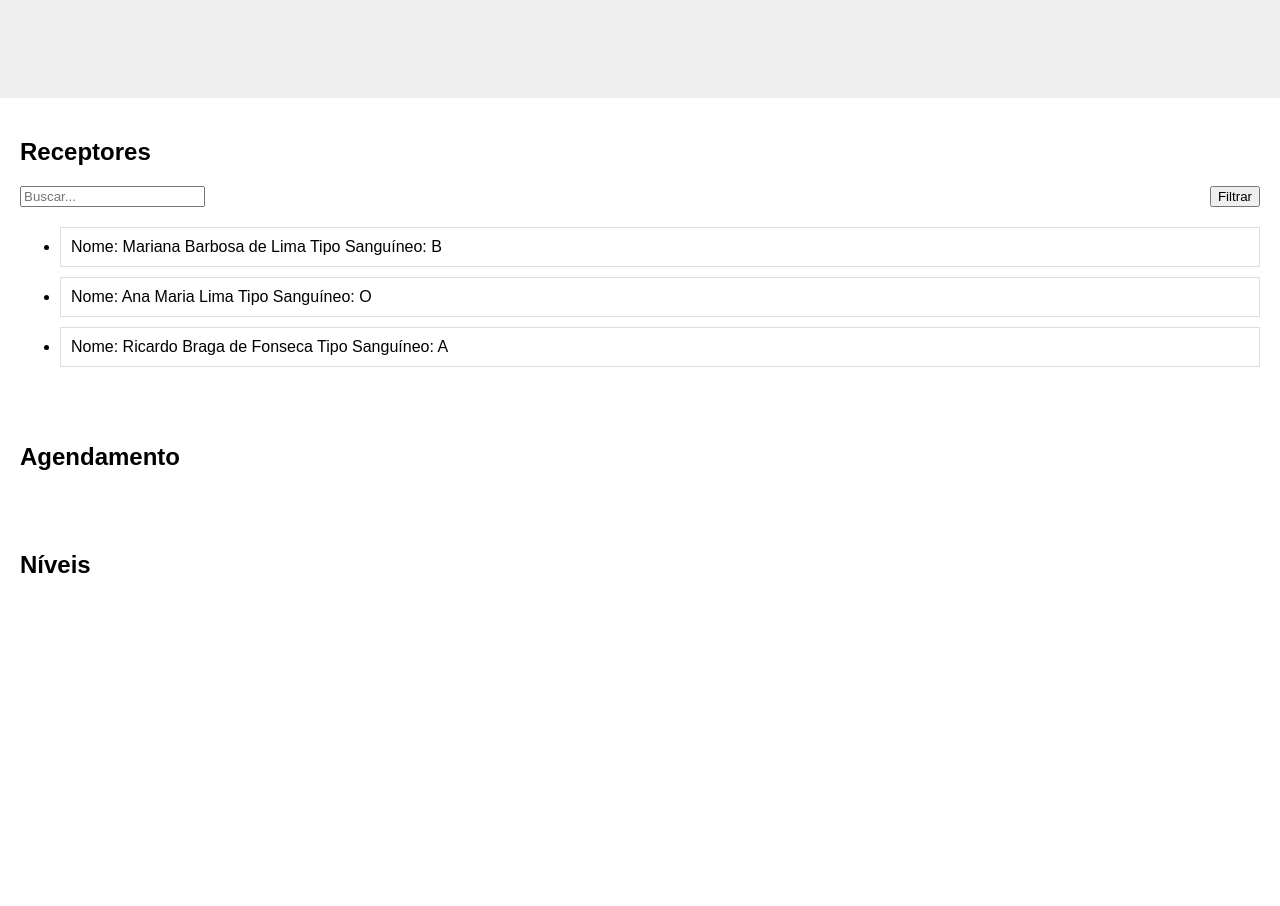
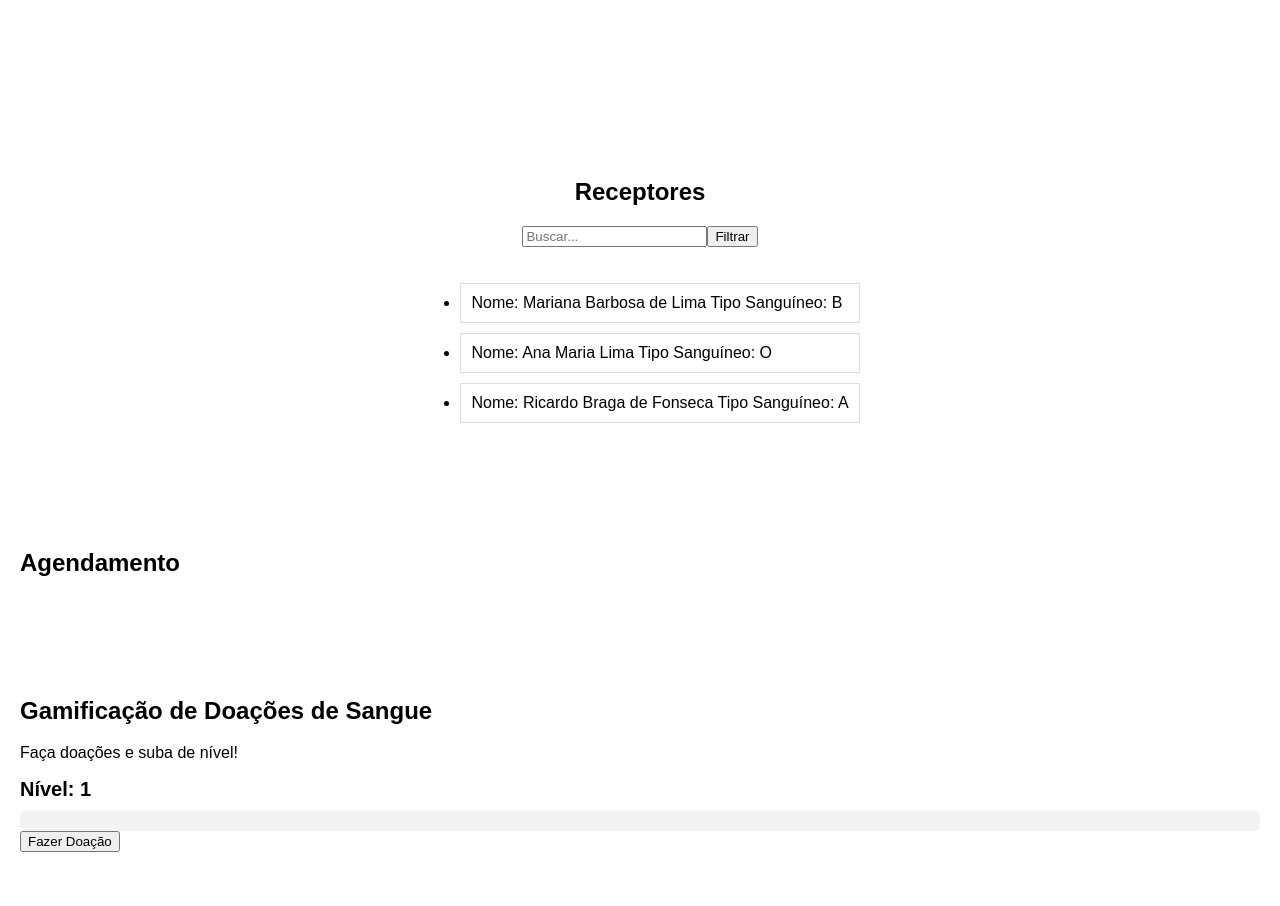
Before and after one commit to raissabispo/Hacker-Cidadao, a website: page index.html in a window 1280 px wide. Shown: the part 226-1132 px from the top of the page. Before the commit the page ends 844 px from the top, so only its background shows below. Drawn offline with Linux system fonts and the light colour scheme.

Commit message:
Altera estilo e adiciona gamificação

```diff
--- a/css/style.css
+++ b/css/style.css
@@ -2,6 +2,7 @@ body {
     font-family: sans-serif;
     margin: 0;
     padding: 0;
+
 
   }
 
@@ -10,7 +11,7 @@ body {
     justify-content: space-between;
     align-items: center;
     padding: 10px 20px;
-    background-color: #f0f0f0;
+
   }
 
   nav ul {
@@ -28,13 +29,20 @@ body {
   }
 
   .banner {
-    background-color: #eee;
+
     padding: 50px 20px;
     text-align: center;
   }
 
   .receptores {
-    padding: 20px;
+  flex-direction: column;
+  display: flex;
+  justify-content: center;
+  align-items: center;
+  flex-wrap: wrap;
+  padding: 20px;
+  width: 100%;
+  box-sizing: border-box;
   }
 
   .search-filter {
@@ -47,6 +55,7 @@ body {
     border: 1px solid #ddd;
     padding: 10px;
     margin-bottom: 10px;
+
   }
 
   .agendamento, .niveis {
@@ -57,3 +66,26 @@ body {
   img{
     width: 40%;
   }
+
+  .level {
+    font-size: 20px;
+    font-weight: bold;
+  }
+  .progress-bar {
+    width: 100%;
+    height: 20px;
+    background-color: #f3f3f3;
+    border-radius: 5px;
+    margin-top: 10px;
+  }
+  .progress-bar span {
+    display: block;
+    height: 100%;
+    border-radius: 5px;
+  }
+  section {
+    padding: 20px;
+    width: 100%;
+    box-sizing: border-box;
+    margin-bottom: 40px; /* Adiciona espaçamento entre as seções */
+  }
--- a/index.html
+++ b/index.html
@@ -57,9 +57,54 @@
   </section>
 
   <section id="niveis" class="niveis">
-    <h2>Níveis</h2>
-    <div class="levels-path">
+
+      <h2>Gamificação de Doações de Sangue</h2>
+      <p>Faça doações e suba de nível!</p>
+
+      <div class="level" id="userLevel">Nível: 1</div>
+      <div class="progress-bar">
+        <span id="progressBar" style="width: 0%; background-color: red;"></span>
       </div>
+      <button onclick="doarSangue()">Fazer Doação</button>
+
+      <script>
+
+        function calcularNivel(doacoes) {
+          if (doacoes <= 1) return 1;
+          if (doacoes <= 5) return 2;
+          if (doacoes <= 10) return 3;
+          if (doacoes <= 20) return 4;
+          if (doacoes <= 50) return 5;
+          if (doacoes <= 100) return 6;
+          return 7;
+        }
+
+        // Função para atualizar o nível e a barra de progresso
+        function atualizarNível() {
+          const doacoes = parseInt(localStorage.getItem('doacoes')) || 0;
+          const nivel = calcularNivel(doacoes);
+          const progressBar = document.getElementById('progressBar');
+          const userLevel = document.getElementById('userLevel');
+
+          // Atualizar o nível
+          userLevel.textContent = `Nível: ${nivel}`;
+
+          let progress = (doacoes / 100) * 100;
+          if (progress > 100) progress = 100;
+          progressBar.style.width = progress + '%';
+        }
+
+        function doarSangue() {
+          let doacoes = parseInt(localStorage.getItem('doacoes')) || 0;
+          doacoes++;
+          localStorage.setItem('doacoes', doacoes);
+          atualizarNível();
+        }
+
+        // Inicialização
+        atualizarNível();
+      </script>
+
   </section>
 
   <script src="script.js"></script>
```
